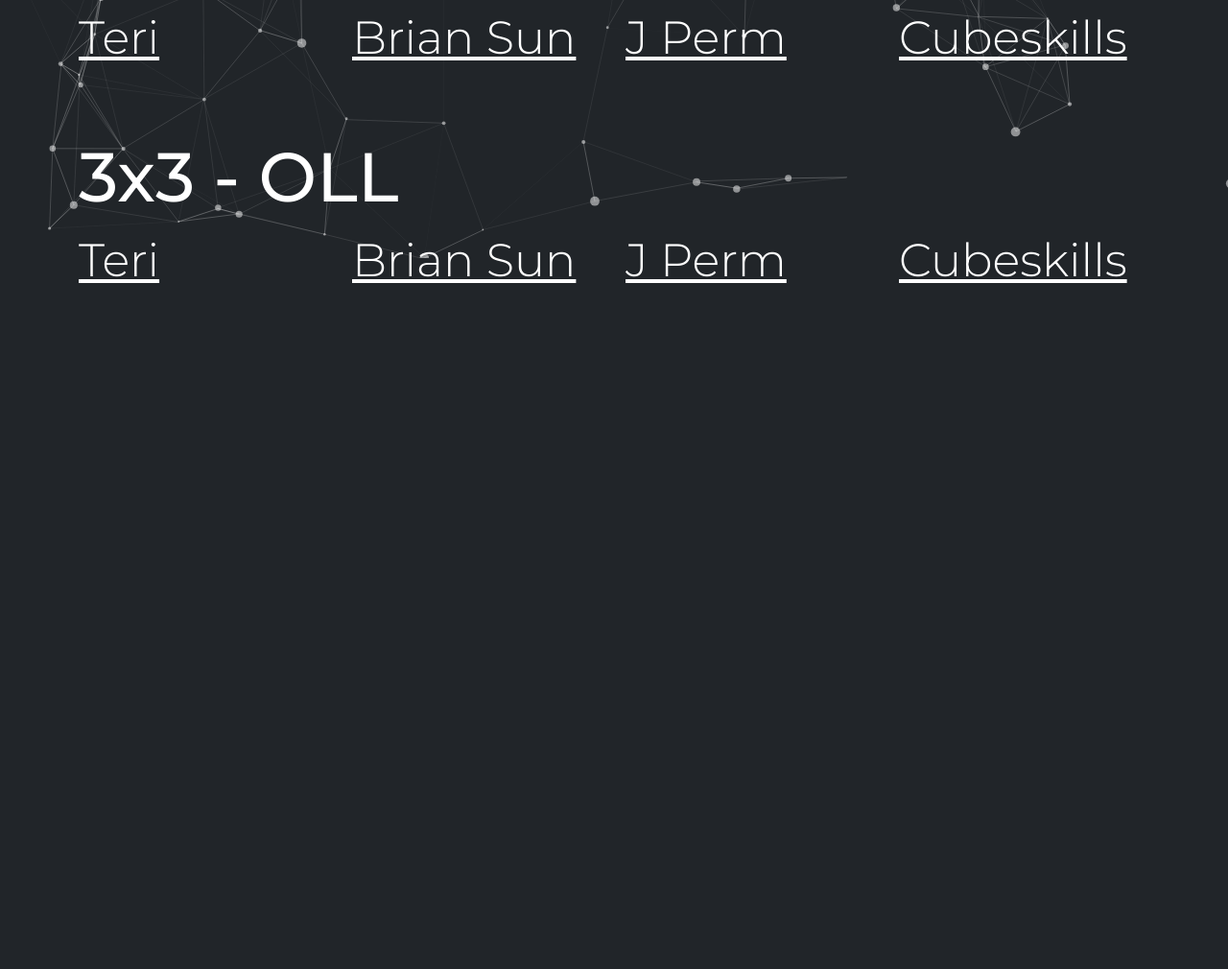
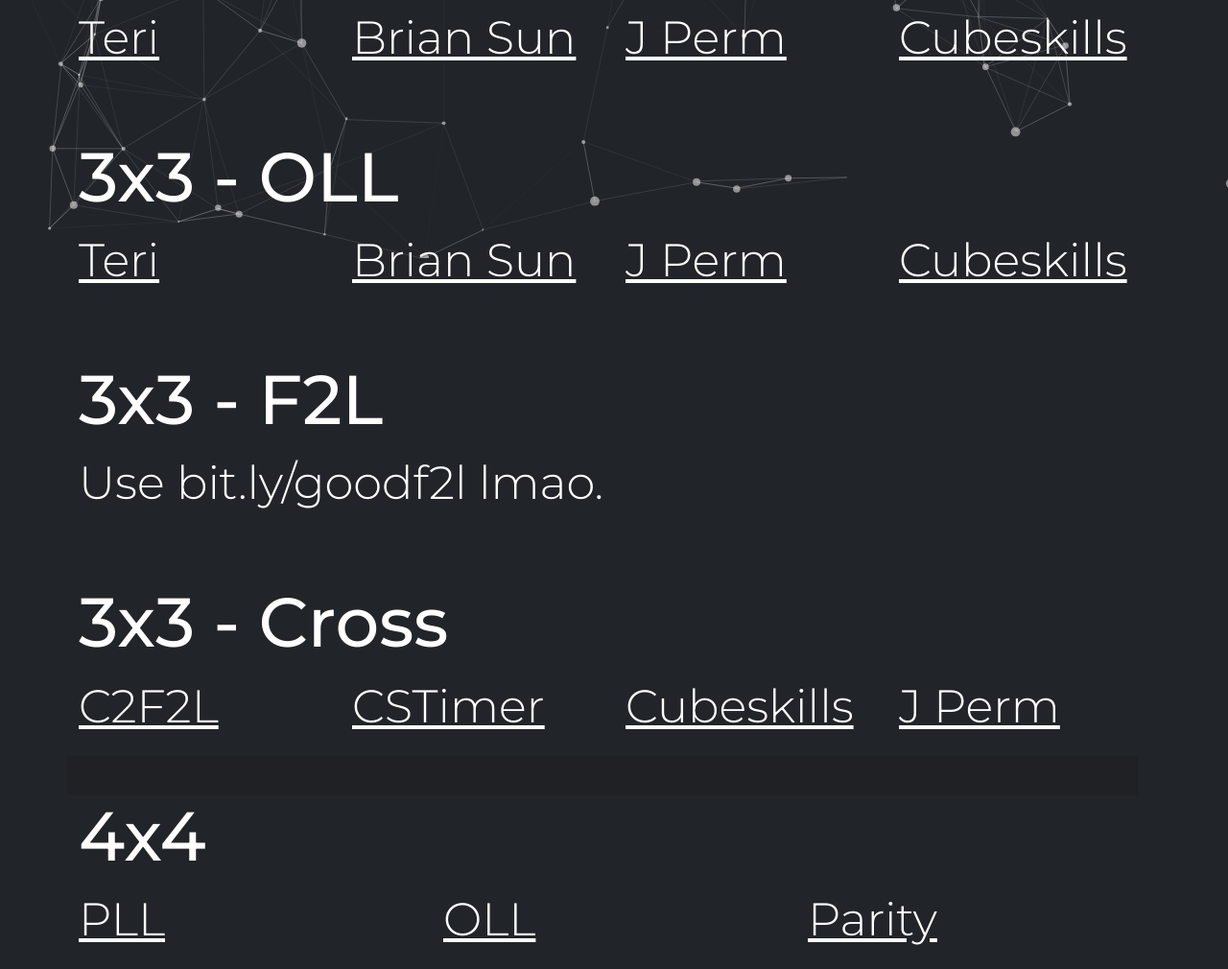
Before and after one commit to CadenG150/cubezel, a plain HTML site: page algorithmindex/index.html in a window 1280 px wide. Shown: the part 531-1541 px from the top of the page at 96% size. Before the commit the page ends 854 px from the top, so only its background shows below. Drawn offline with nearby package versions, Linux system fonts and the light colour scheme.

Commit message:
Added Algorithm Index

```diff
--- a/algorithmindex/index.html
+++ b/algorithmindex/index.html
@@ -72,6 +72,56 @@
 				<p class="individual"><a href="https://www.cubeskills.com/tutorials/oll-algorithms" target="_blank" rel="noopener noreferrer">Cubeskills</a></p>
 			</div>
 		</div>
+		<div class="row top-buffer"></div>
+		<div class="row">
+			<div class="col-lg-12 col-sm-12">
+				<h1 class="events">3x3 - F2L</h1>
+			</div>
+		</div>
+		<div class="row">
+			<div class="col-lg-12 col-sm-12">
+				<p class="individual">Use bit.ly/goodf2l lmao.</p>
+			</div>
+		</div>
+		<div class="row top-buffer"></div>
+		<div class="row">
+			<div class="col-lg-12 col-sm-12">
+				<h1 class="events">3x3 - Cross</h1>
+			</div>
+		</div>
+		<div class="row">
+			<div class="col-lg-3 col-sm-3">
+				<p class="individual"><a href="https://christianvaughn.net/C2F2L" target="_blank" rel="noopener noreferrer">C2F2L</a></p>
+			</div>
+			<div class="col-lg-3 col-sm-3">
+				<p class="individual"><a href="https://cstimer.net/" target="_blank" rel="noopener noreferrer">CSTimer</a></p>
+			</div>
+			<div class="col-lg-3 col-sm-3">
+				<p class="individual"><a href="https://www.cubeskills.com/blog/25-extended-cross-examples" target="_blank" rel="noopener noreferrer">Cubeskills</a></p>
+			</div>
+			<div class="col-lg-3 col-sm-3">
+				<p class="individual"><a href="https://www.youtube.com/watch?v=IWXpkfwimo0" target="_blank" rel="noopener noreferrer">J Perm</a></p>
+			</div>
+		</div>
+		<div class="row breaker">
+			<p></p>
+		</div>
+		<div class="row">
+			<div class="col-lg-12 col-sm-12">
+				<h1 class="events">4x4</h1>
+			</div>
+		</div>
+		<div class="row">
+			<div class="col-lg-4 col-sm-4">
+				<p class="individual"><a href="https://jperm.net/algs/4x4/pll" target="_blank" rel="noopener noreferrer">PLL</a></p>
+			</div>
+			<div class="col-lg-4 col-sm-4">
+				<p class="individual"><a href="https://jperm.net/algs/4x4/oll" target="_blank" rel="noopener noreferrer">OLL</a></p>
+			</div>
+			<div class="col-lg-4 col-sm-4">
+				<p class="individual"><a href="https://www.kewbz.co.uk/blogs/solutions/4x4-parity-algorithms-and-cases" target="_blank" rel="noopener noreferrer">Parity</a></p>
+			</div>
+		</div>
 	</div>
 	<script type="text/javascript" src="particles.js"></script>
 	<script type="text/javascript" src="app.js"></script>
```
Also changed, not shown: index.html (+1 -1 lines).
